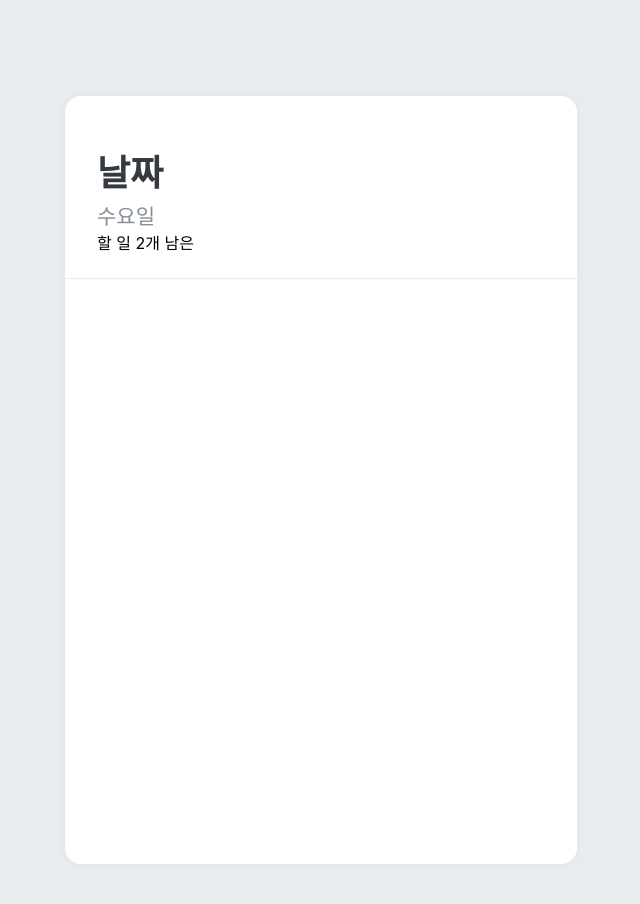
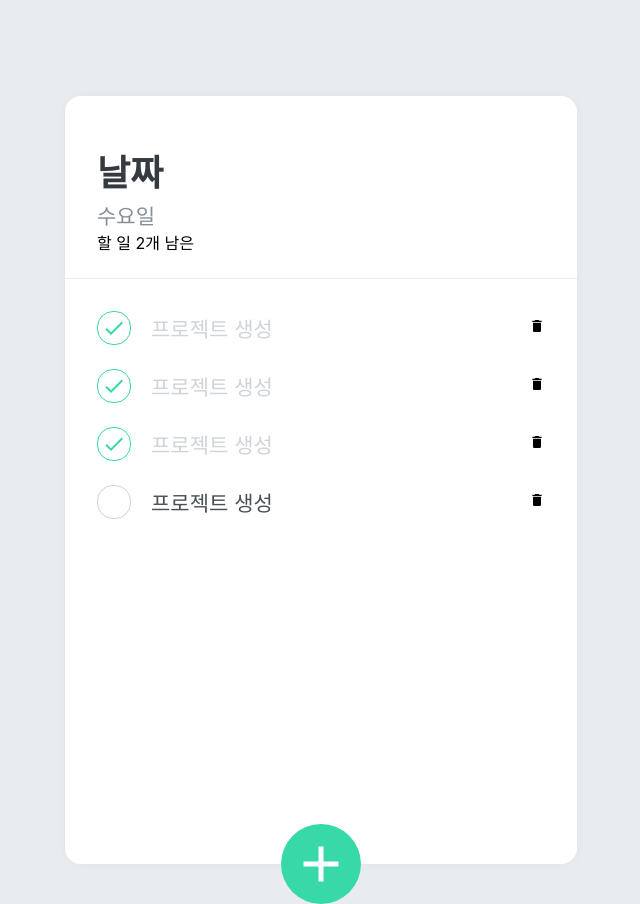
Before and after one commit to devpang20/reactByVlpt, a React (Create React App) app: page / in a window 1280 px wide. Shown: the whole page, without its empty margins (319-959 px from the left). Built offline with nearby package versions, Linux system fonts and the light colour scheme.

Commit message:
feat:입력 기능 추가

```diff
--- a/package.json
+++ b/package.json
@@ -8,6 +8,7 @@
     "@testing-library/user-event": "^12.1.10",
     "react": "^17.0.2",
     "react-dom": "^17.0.2",
+    "react-icons": "^4.2.0",
     "react-scripts": "4.0.3",
     "styled-components": "^5.3.0",
     "web-vitals": "^1.0.1"
--- a/src/App.js
+++ b/src/App.js
@@ -2,6 +2,8 @@
 import { createGlobalStyle } from 'styled-components';
 import TodoTemplate from "./compoents/TodoTemplate";
 import TodoHead from "./compoents/TodoHead";
+import TodoList from "./compoents/TodoList";
+import TodoCreate from './compoents/TodoCreate';
 
 const GlobalStyle = createGlobalStyle`
   body {
@@ -15,6 +17,8 @@
             <GlobalStyle />
             <TodoTemplate>
                 <TodoHead />
+                <TodoList />
+                <TodoCreate />
             </TodoTemplate>
         </>
     );
--- /dev/null
+++ b/src/compoents/TodoCreate.js
@@ -0,0 +1,99 @@
+import React, { useState } from 'react';
+import styled, { css } from 'styled-components';
+import { MdAdd } from 'react-icons/md';
+
+const CircleButton = styled.button`
+  background: #38d9a9;
+  &:hover {
+    background: #63e6be;
+  }
+  &:active {
+    background: #20c997;
+  }
+
+  z-index: 5;
+  cursor: pointer;
+  width: 80px;
+  height: 80px;
+  display: block;
+  align-items: center;
+  justify-content: center;
+  font-size: 60px;
+  position: absolute;
+  left: 50%;
+  bottom: 0px;
+  transform: translate(-50%, 50%);
+  color: white;
+  border-radius: 50%;
+  border: none;
+  outline: none;
+  display: flex;
+  align-items: center;
+  justify-content: center;
+
+  transition: 0.125s all ease-in;
+  ${props =>
+    props.open &&
+    css`
+      background: #ff6b6b;
+      &:hover {
+        background: #ff8787;
+      }
+      &:active {
+        background: #fa5252;
+      }
+      transform: translate(-50%, 50%) rotate(45deg);
+    `}
+`;
+
+const InsertFormPositioner = styled.div`
+  width: 100%;
+  bottom: 0;
+  left: 0;
+  position: absolute;
+`;
+
+const InsertForm = styled.form`
+  background: #f8f9fa;
+  padding-left: 32px;
+  padding-top: 32px;
+  padding-right: 32px;
+  padding-bottom: 72px;
+
+  border-bottom-left-radius: 16px;
+  border-bottom-right-radius: 16px;
+  border-top: 1px solid #e9ecef;
+`;
+
+const Input = styled.input`
+  padding: 12px;
+  border-radius: 4px;
+  border: 1px solid #dee2e6;
+  width: 100%;
+  outline: none;
+  font-size: 18px;
+  box-sizing: border-box;
+`;
+
+function TodoCreate() {
+    const [open, setOpen] = useState(false);
+    const onToggle = () => setOpen(!open);
+
+    return (
+        <>
+            {open && (
+                <InsertFormPositioner>
+                    <InsertForm>
+                        <Input autoFocus placeHoder="할 일을 입력 후 Enter 를 누르세요" />
+                    </InsertForm>
+                </InsertFormPositioner>
+            )}
+            <CircleButton onClikc={onToggle} open={open}>
+                <MdAdd />
+            </CircleButton>
+        </>
+    );
+}
+
+
+export default TodoCreate;
--- /dev/null
+++ b/src/compoents/TodoItem.js
@@ -0,0 +1,72 @@
+import React from 'react';
+import styled, { css } from 'styled-components';
+import { MdDone, MdDelete } from 'react-icons/md';
+
+const Remove = styled.div`
+  display: flex;
+  align-items: center;
+  justify-content: center;
+  color: #dee2e6;
+  font-size: 24px;
+  cursor: pointer;
+  &:hover {
+    color: #ff6b6b;
+  }
+  display: none;
+`;
+
+const TodoItemBlock = styled.div`
+  display: flex;
+  align-items: center;
+  padding-top: 12px;
+  padding-bottom: 12px;
+  &:hover {
+    ${Remove} {
+      display: initial;
+    }
+  }
+`;
+
+const CheckCircle = styled.div`
+  width: 32px;
+  height: 32px;
+  border-radius: 16px;
+  border: 1px solid #ced4da;
+  font-size: 24px;
+  display: flex;
+  align-items: center;
+  justify-content: center;
+  margin-right: 20px;
+  cursor: pointer;
+  ${props =>
+    props.done &&
+    css`
+      border: 1px solid #38d9a9;
+      color: #38d9a9;
+    `}
+`;
+
+const Text = styled.div`
+  flex: 1;
+  font-size: 21px;
+  color: #495057;
+  ${props =>
+    props.done &&
+    css`
+      color: #ced4da;
+    `}
+`;
+
+function TodoItem({ id, done, text }) {
+    return (
+        <TodoItemBlock>
+            <CheckCircle done={done}>{done && <MdDone />}</CheckCircle>
+            <Text done={done}>{text}</Text>
+            <remove>
+                <MdDelete />
+            </remove>
+        </TodoItemBlock>
+    );
+}
+
+export default TodoItem;
--- /dev/null
+++ b/src/compoents/TodoList.js
@@ -0,0 +1,23 @@
+import React from 'react';
+import styled from 'styled-components';
+import TodoItem from "./TodoItem";
+
+const TodoListBlock = styled.div `
+  flex: 1;
+  padding: 20px 32px;
+  padding-bottom: 48px;
+  overflow-y: auto;
+`;
+
+function TodoList() {
+    return (
+        <TodoListBlock>
+            <TodoItem text="프로젝트 생성" done={true}/>
+            <TodoItem text="프로젝트 생성" done={true}/>
+            <TodoItem text="프로젝트 생성" done={true}/>
+            <TodoItem text="프로젝트 생성" done={false}/>
+        </TodoListBlock>
+    );
+}
+
+export default TodoList;
```
Also changed, not shown: 2 other files (tests, documents, lock files or other folders).
